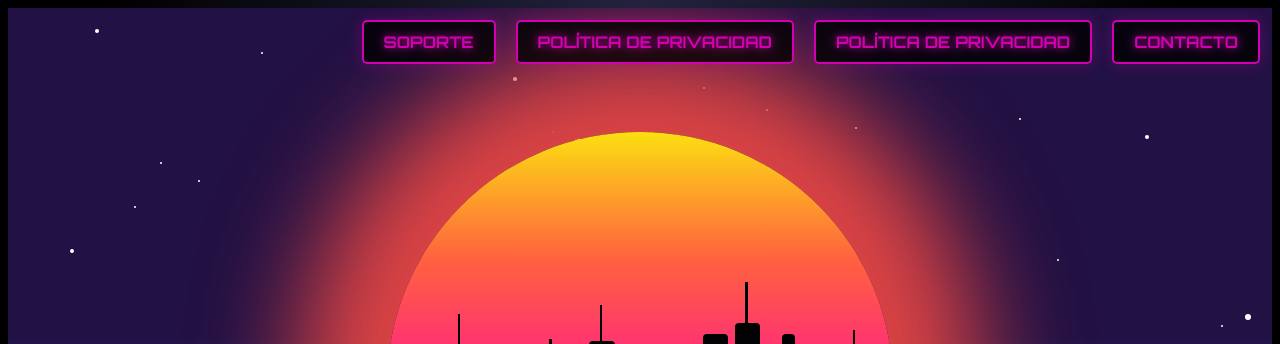
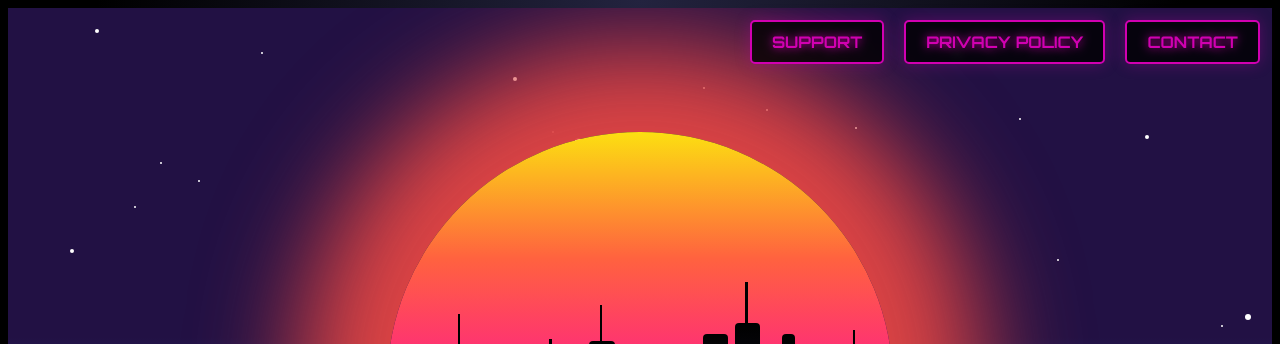
Before and after one commit to Akissame/koetsuji, a plain HTML site: page index.html in a window 1280 px wide. Shown: the top 344 px of the page. Drawn offline with Linux system fonts and the light colour scheme.

Commit message:
Update index.html

```diff
--- a/index.html
+++ b/index.html
@@ -198,10 +198,9 @@
 <body>
 <!-- Agregando menú de navegación en la parte superior -->
 <nav class="nav-menu">
-	<a href="#soporte">Soporte</a>
-	<a href="#privacy-policy">Política de Privacidad</a>
-	<a href="/Privacy_Policy">Política de privacidad</a>
-	<a href="#contacto">Contacto</a>
+	<a href="#support">Support</a>
+	<a href="/Privacy_Policy">Privacy Policy</a>
+	<a href="/contact">Contact</a>
 </nav>
 
 <div id="retrobg">
@@ -365,8 +364,6 @@
 			</filter>
 			<polygon points="0,0 400,0 200,300" stroke="#36e2f8" stroke-width="3" />
 		</svg>
-		<!-- Manteniendo el enlace existente pero con nuevos estilos -->
-		<a href="/privacy-policy">Política de privacidad</a>
 	</div>
 </div>
 <script src="./script.js"></script>
```
